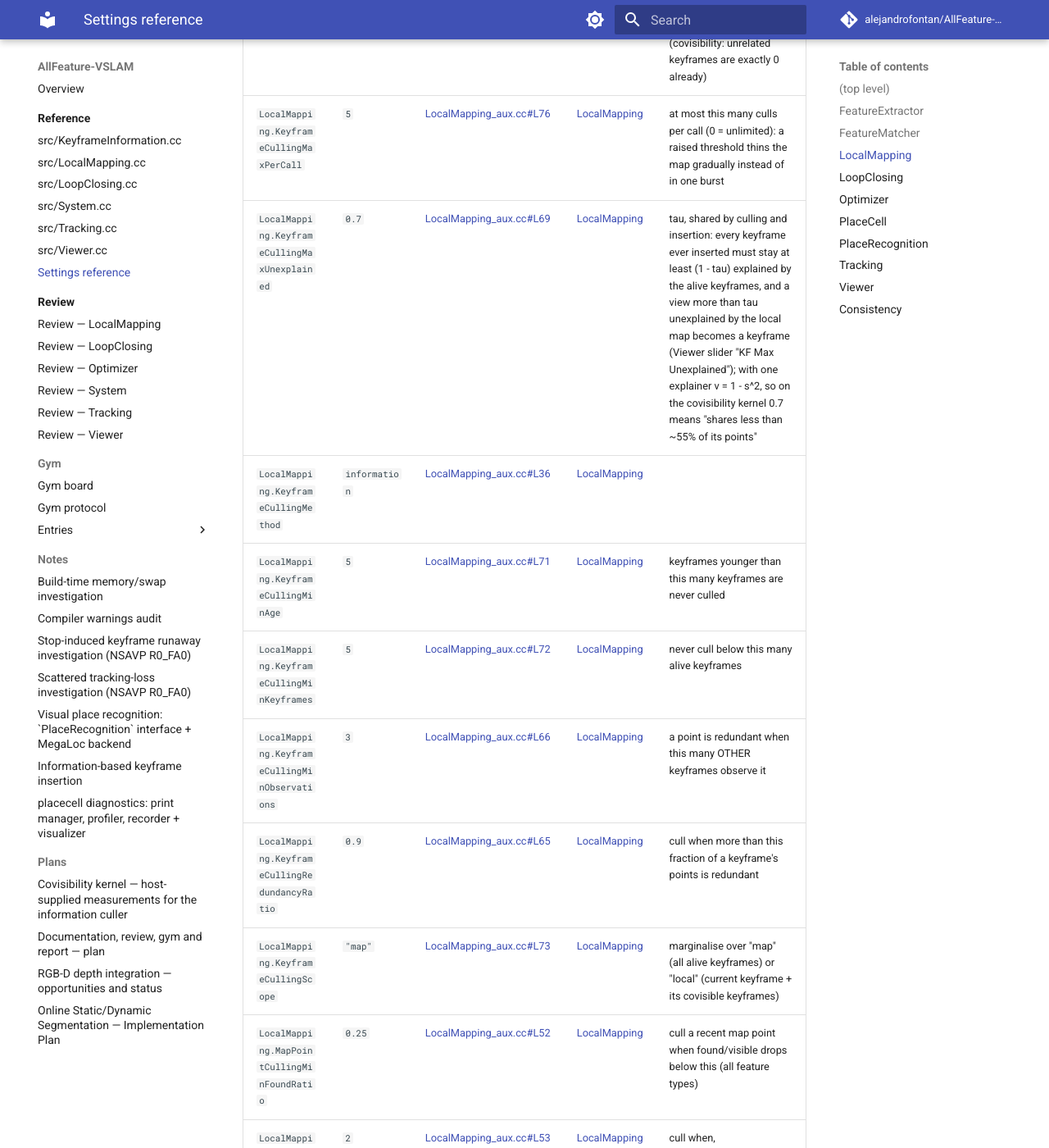
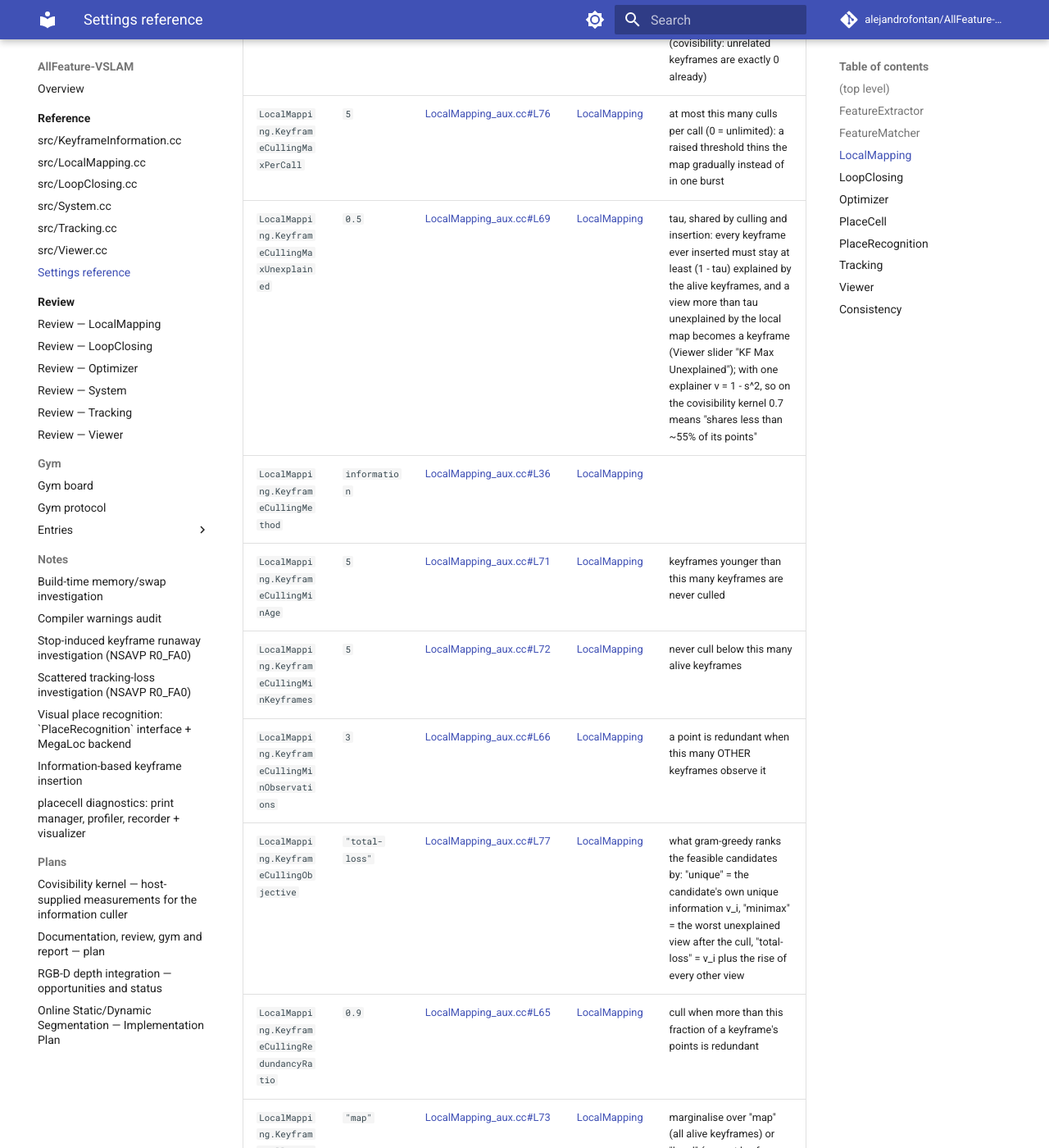
Before and after one commit to alejandrofontan/AllFeature-VSLAM, an MkDocs documentation site: the page built from docs/reference/settings.md, in a window 1280 px wide and 1400 px high, scrolled down 2826 px. Shown: the whole window at 82% size. Built offline with MkDocs 1.6.1 and Material for MkDocs 9.7.7, drawn with Linux system fonts in a browser that asks for light colours; comment, search, counter and statistics services are not loaded; part of the change alters nothing that is shown; some of the changed text lies outside the part shown.

Commit message:
docs: regenerate settings reference
docs/reference/settings.md had fallen behind the dev settings (segmentation
"none", KeyframeCullingMaxUnexplained 0.5, new KeyframeCullingObjective, shifted
Viewer.cc lines); the docs workflow's `settings_keys.py --check` failed on main.

Co-Authored-By: Claude Opus 5.5 <noreply@anthropic.com>

```diff
--- a/docs/reference/settings.md
+++ b/docs/reference/settings.md
@@ -10,14 +10,14 @@ keeps the compiled-in default (each `LoadParameters` reads only the keys present
 
 | Key | Dev YAML value | Read in | Page | Description (YAML comment) |
 |---|---|---|---|---|
-| `cam_mono` | `rgb_0` | [Tracking_aux.cc#L26](https://github.com/alejandrofontan/AllFeature-VSLAM/blob/main/src/Tracking_aux.cc#L26 "cam_mono"), [Viewer.cc#L57](https://github.com/alejandrofontan/AllFeature-VSLAM/blob/main/src/Viewer.cc#L57 "cam_mono"), [vslamlab_allfeature_rgbd.cpp#L128](https://github.com/alejandrofontan/AllFeature-VSLAM/blob/main/src/vslamlab_allfeature_rgbd.cpp#L128 "cam_mono") | [Tracking](Tracking.md), [Viewer](Viewer.md), — |  |
+| `cam_mono` | `rgb_0` | [Tracking_aux.cc#L26](https://github.com/alejandrofontan/AllFeature-VSLAM/blob/main/src/Tracking_aux.cc#L26 "cam_mono"), [Viewer.cc#L61](https://github.com/alejandrofontan/AllFeature-VSLAM/blob/main/src/Viewer.cc#L61 "cam_mono"), [vslamlab_allfeature_rgbd.cpp#L128](https://github.com/alejandrofontan/AllFeature-VSLAM/blob/main/src/vslamlab_allfeature_rgbd.cpp#L128 "cam_mono") | [Tracking](Tracking.md), [Viewer](Viewer.md), — |  |
 | `debug` | `false` | [vslamlab_allfeature_mono.cpp#L111](https://github.com/alejandrofontan/AllFeature-VSLAM/blob/main/src/vslamlab_allfeature_mono.cpp#L111 "debug"), [vslamlab_allfeature_mono_stream.cpp#L45](https://github.com/alejandrofontan/AllFeature-VSLAM/blob/main/src/vslamlab_allfeature_mono_stream.cpp#L45 "debug"), [vslamlab_allfeature_rgbd.cpp#L111](https://github.com/alejandrofontan/AllFeature-VSLAM/blob/main/src/vslamlab_allfeature_rgbd.cpp#L111 "debug") | — |  |
 | `feature_vpr` | `"orb32"` | [System.cc#L84](https://github.com/alejandrofontan/AllFeature-VSLAM/blob/main/src/System.cc#L84 "feature_vpr"), [System.cc#L84](https://github.com/alejandrofontan/AllFeature-VSLAM/blob/main/src/System.cc#L84 "feature_vpr") | [System](System.md) | local feature that verifies retrieved candidates (reloc PnP, loop Sim3); |
 | `features` | `["orb32", "aliked128"]` | [vslamlab_allfeature_mono.cpp#L110](https://github.com/alejandrofontan/AllFeature-VSLAM/blob/main/src/vslamlab_allfeature_mono.cpp#L110 "features"), [vslamlab_allfeature_mono_stream.cpp#L44](https://github.com/alejandrofontan/AllFeature-VSLAM/blob/main/src/vslamlab_allfeature_mono_stream.cpp#L44 "features"), [vslamlab_allfeature_rgbd.cpp#L110](https://github.com/alejandrofontan/AllFeature-VSLAM/blob/main/src/vslamlab_allfeature_rgbd.cpp#L110 "features") | — |  |
 | `max_frame_wait` | `0.2` | [FramePacer.h#L35](https://github.com/alejandrofontan/AllFeature-VSLAM/blob/main/include/FramePacer.h#L35 "max_frame_wait") | — | s; the mono/rgbd executables replay the sequence at its own rate (sleep for the rest of the |
 | `megaloc_onnx` | `"megaloc_models/megaloc_322x322.onnx"` | [System.cc#L85](https://github.com/alejandrofontan/AllFeature-VSLAM/blob/main/src/System.cc#L85 "megaloc_onnx"), [System.cc#L85](https://github.com/alejandrofontan/AllFeature-VSLAM/blob/main/src/System.cc#L85 "megaloc_onnx") | [System](System.md) | vpr: megaloc — exported by Thirdparty/placecell/tools/export_megaloc.py |
 | `megaloc_precision` | `"fp16"` | [System.cc#L86](https://github.com/alejandrofontan/AllFeature-VSLAM/blob/main/src/System.cc#L86 "megaloc_precision"), [System.cc#L86](https://github.com/alejandrofontan/AllFeature-VSLAM/blob/main/src/System.cc#L86 "megaloc_precision") | [System](System.md) | TensorRT engine precision: "fp16" | "fp32" |
-| `segmentation` | `"efficientvit"` | [SegmentationSettings.h#L46](https://github.com/alejandrofontan/AllFeature-VSLAM/blob/main/include/SegmentationSettings.h#L46 "segmentation"), [SegmentationSettings.h#L47](https://github.com/alejandrofontan/AllFeature-VSLAM/blob/main/include/SegmentationSettings.h#L47 "segmentation") | [System](System.md) | online semantic segmentation: "efficientvit" | "none" |
+| `segmentation` | `"none"` | [SegmentationSettings.h#L46](https://github.com/alejandrofontan/AllFeature-VSLAM/blob/main/include/SegmentationSettings.h#L46 "segmentation"), [SegmentationSettings.h#L47](https://github.com/alejandrofontan/AllFeature-VSLAM/blob/main/include/SegmentationSettings.h#L47 "segmentation") | [System](System.md) | online semantic segmentation: "efficientvit" | "none" |
 | `segmentation_onnx` | `*(not in the YAML)*` | [SegmentationSettings.h#L50](https://github.com/alejandrofontan/AllFeature-VSLAM/blob/main/include/SegmentationSettings.h#L50 "segmentation_onnx"), [SegmentationSettings.h#L51](https://github.com/alejandrofontan/AllFeature-VSLAM/blob/main/include/SegmentationSettings.h#L51 "segmentation_onnx") | [System](System.md) |  |
 | `vpr` | `"megaloc"` | [System.cc#L83](https://github.com/alejandrofontan/AllFeature-VSLAM/blob/main/src/System.cc#L83 "vpr"), [System.cc#L83](https://github.com/alejandrofontan/AllFeature-VSLAM/blob/main/src/System.cc#L83 "vpr") | [System](System.md) | visual place recognition backend: "megaloc" (default) | "none" |
 
@@ -48,11 +48,12 @@ keeps the compiled-in default (each `LoadParameters` reads only the keys present
 | `LocalMapping.InformationKernel` | `"covisibility"` | [LocalMapping_aux.cc#L43](https://github.com/alejandrofontan/AllFeature-VSLAM/blob/main/src/LocalMapping_aux.cc#L43 "LocalMapping.InformationKernel") | [LocalMapping](LocalMapping.md) |  |
 | `LocalMapping.KeyframeCullingCentred` | `0` | [LocalMapping_aux.cc#L87](https://github.com/alejandrofontan/AllFeature-VSLAM/blob/main/src/LocalMapping_aux.cc#L87 "LocalMapping.KeyframeCullingCentred") | [LocalMapping](LocalMapping.md) | 1 = correlation of mean-centred descriptors (recommended for megaloc: removes its ~0.37 common-mode floor), 0 = raw cosine (covisibility: unrelated keyframes are exactly 0 already) |
 | `LocalMapping.KeyframeCullingMaxPerCall` | `5` | [LocalMapping_aux.cc#L76](https://github.com/alejandrofontan/AllFeature-VSLAM/blob/main/src/LocalMapping_aux.cc#L76 "LocalMapping.KeyframeCullingMaxPerCall") | [LocalMapping](LocalMapping.md) | at most this many culls per call (0 = unlimited): a raised threshold thins the map gradually instead of in one burst |
-| `LocalMapping.KeyframeCullingMaxUnexplained` | `0.7` | [LocalMapping_aux.cc#L69](https://github.com/alejandrofontan/AllFeature-VSLAM/blob/main/src/LocalMapping_aux.cc#L69 "LocalMapping.KeyframeCullingMaxUnexplained") | [LocalMapping](LocalMapping.md) | tau, shared by culling and insertion: every keyframe ever inserted must stay at least (1 - tau) explained by the alive keyframes, and a view more than tau unexplained by the local map becomes a keyframe (Viewer slider "KF Max Unexplained"); with one explainer v = 1 - s^2, so on the covisibility kernel 0.7 means "shares less than ~55% of its points" |
+| `LocalMapping.KeyframeCullingMaxUnexplained` | `0.5` | [LocalMapping_aux.cc#L69](https://github.com/alejandrofontan/AllFeature-VSLAM/blob/main/src/LocalMapping_aux.cc#L69 "LocalMapping.KeyframeCullingMaxUnexplained") | [LocalMapping](LocalMapping.md) | tau, shared by culling and insertion: every keyframe ever inserted must stay at least (1 - tau) explained by the alive keyframes, and a view more than tau unexplained by the local map becomes a keyframe (Viewer slider "KF Max Unexplained"); with one explainer v = 1 - s^2, so on the covisibility kernel 0.7 means "shares less than ~55% of its points" |
 | `LocalMapping.KeyframeCullingMethod` | `information` | [LocalMapping_aux.cc#L36](https://github.com/alejandrofontan/AllFeature-VSLAM/blob/main/src/LocalMapping_aux.cc#L36 "LocalMapping.KeyframeCullingMethod") | [LocalMapping](LocalMapping.md) |  |
 | `LocalMapping.KeyframeCullingMinAge` | `5` | [LocalMapping_aux.cc#L71](https://github.com/alejandrofontan/AllFeature-VSLAM/blob/main/src/LocalMapping_aux.cc#L71 "LocalMapping.KeyframeCullingMinAge") | [LocalMapping](LocalMapping.md) | keyframes younger than this many keyframes are never culled |
 | `LocalMapping.KeyframeCullingMinKeyframes` | `5` | [LocalMapping_aux.cc#L72](https://github.com/alejandrofontan/AllFeature-VSLAM/blob/main/src/LocalMapping_aux.cc#L72 "LocalMapping.KeyframeCullingMinKeyframes") | [LocalMapping](LocalMapping.md) | never cull below this many alive keyframes |
 | `LocalMapping.KeyframeCullingMinObservations` | `3` | [LocalMapping_aux.cc#L66](https://github.com/alejandrofontan/AllFeature-VSLAM/blob/main/src/LocalMapping_aux.cc#L66 "LocalMapping.KeyframeCullingMinObservations") | [LocalMapping](LocalMapping.md) | a point is redundant when this many OTHER keyframes observe it |
+| `LocalMapping.KeyframeCullingObjective` | `"total-loss"` | [LocalMapping_aux.cc#L77](https://github.com/alejandrofontan/AllFeature-VSLAM/blob/main/src/LocalMapping_aux.cc#L77 "LocalMapping.KeyframeCullingObjective") | [LocalMapping](LocalMapping.md) | what gram-greedy ranks the feasible candidates by: "unique" = the candidate's own unique information v_i, "minimax" = the worst unexplained view after the cull, "total-loss" = v_i plus the rise of every other view |
 | `LocalMapping.KeyframeCullingRedundancyRatio` | `0.9` | [LocalMapping_aux.cc#L65](https://github.com/alejandrofontan/AllFeature-VSLAM/blob/main/src/LocalMapping_aux.cc#L65 "LocalMapping.KeyframeCullingRedundancyRatio") | [LocalMapping](LocalMapping.md) | cull when more than this fraction of a keyframe's points is redundant |
 | `LocalMapping.KeyframeCullingScope` | `"map"` | [LocalMapping_aux.cc#L73](https://github.com/alejandrofontan/AllFeature-VSLAM/blob/main/src/LocalMapping_aux.cc#L73 "LocalMapping.KeyframeCullingScope") | [LocalMapping](LocalMapping.md) | marginalise over "map" (all alive keyframes) or "local" (current keyframe + its covisible keyframes) |
 | `LocalMapping.MapPointCullingMinFoundRatio` | `0.25` | [LocalMapping_aux.cc#L52](https://github.com/alejandrofontan/AllFeature-VSLAM/blob/main/src/LocalMapping_aux.cc#L52 "LocalMapping.MapPointCullingMinFoundRatio") | [LocalMapping](LocalMapping.md) | cull a recent map point when found/visible drops below this (all feature types) |
@@ -169,14 +170,14 @@ keeps the compiled-in default (each `LoadParameters` reads only the keys present
 | `Viewer.KeyFrameLineWidth` | `1` | [MapDrawer.cc#L87](https://github.com/alejandrofontan/AllFeature-VSLAM/blob/main/src/MapDrawer.cc#L87 "Viewer.KeyFrameLineWidth"), [MapDrawer.cc#L88](https://github.com/alejandrofontan/AllFeature-VSLAM/blob/main/src/MapDrawer.cc#L88 "Viewer.KeyFrameLineWidth") | — |  |
 | `Viewer.KeyFrameSize` | `0.05` | [MapDrawer.cc#L85](https://github.com/alejandrofontan/AllFeature-VSLAM/blob/main/src/MapDrawer.cc#L85 "Viewer.KeyFrameSize"), [MapDrawer.cc#L86](https://github.com/alejandrofontan/AllFeature-VSLAM/blob/main/src/MapDrawer.cc#L86 "Viewer.KeyFrameSize") | — |  |
 | `Viewer.MapPointsRefreshHz` | `5` | [MapDrawer.cc#L112](https://github.com/alejandrofontan/AllFeature-VSLAM/blob/main/src/MapDrawer.cc#L112 "Viewer.MapPointsRefreshHz"), [MapDrawer.cc#L114](https://github.com/alejandrofontan/AllFeature-VSLAM/blob/main/src/MapDrawer.cc#L114 "Viewer.MapPointsRefreshHz") | — | the viewer snapshots the map points into a vertex buffer at most this often (the only |
-| `Viewer.Multisampling` | `0` | [Viewer.cc#L87](https://github.com/alejandrofontan/AllFeature-VSLAM/blob/main/src/Viewer.cc#L87 "Viewer.Multisampling"), [Viewer.cc#L88](https://github.com/alejandrofontan/AllFeature-VSLAM/blob/main/src/Viewer.cc#L88 "Viewer.Multisampling") | [Viewer](Viewer.md) | MSAA samples requested for the window; 0 = off (default). Advisory only: the Pangolin this |
+| `Viewer.Multisampling` | `0` | [Viewer.cc#L91](https://github.com/alejandrofontan/AllFeature-VSLAM/blob/main/src/Viewer.cc#L91 "Viewer.Multisampling"), [Viewer.cc#L92](https://github.com/alejandrofontan/AllFeature-VSLAM/blob/main/src/Viewer.cc#L92 "Viewer.Multisampling") | [Viewer](Viewer.md) | MSAA samples requested for the window; 0 = off (default). Advisory only: the Pangolin this |
 | `Viewer.PointColorMode` | `"feature"` | [MapDrawer.cc#L99](https://github.com/alejandrofontan/AllFeature-VSLAM/blob/main/src/MapDrawer.cc#L99 "Viewer.PointColorMode"), [MapDrawer.cc#L103](https://github.com/alejandrofontan/AllFeature-VSLAM/blob/main/src/MapDrawer.cc#L103 "Viewer.PointColorMode") | — | map point color: "feature" (feature-type palette) | "rgb" (image color sampled at creation); |
 | `Viewer.PointSize` | `5` | [MapDrawer.cc#L91](https://github.com/alejandrofontan/AllFeature-VSLAM/blob/main/src/MapDrawer.cc#L91 "Viewer.PointSize"), [MapDrawer.cc#L92](https://github.com/alejandrofontan/AllFeature-VSLAM/blob/main/src/MapDrawer.cc#L92 "Viewer.PointSize") | — |  |
 | `Viewer.TrajectoryLineWidth` | `3.0` | [MapDrawer.cc#L97](https://github.com/alejandrofontan/AllFeature-VSLAM/blob/main/src/MapDrawer.cc#L97 "Viewer.TrajectoryLineWidth"), [MapDrawer.cc#L98](https://github.com/alejandrofontan/AllFeature-VSLAM/blob/main/src/MapDrawer.cc#L98 "Viewer.TrajectoryLineWidth") | — |  |
-| `Viewer.ViewpointF` | `500` | [Viewer.cc#L86](https://github.com/alejandrofontan/AllFeature-VSLAM/blob/main/src/Viewer.cc#L86 "Viewer.ViewpointF") | [Viewer](Viewer.md) |  |
-| `Viewer.ViewpointX` | `0` | [Viewer.cc#L83](https://github.com/alejandrofontan/AllFeature-VSLAM/blob/main/src/Viewer.cc#L83 "Viewer.ViewpointX") | [Viewer](Viewer.md) |  |
-| `Viewer.ViewpointY` | `-0.7` | [Viewer.cc#L84](https://github.com/alejandrofontan/AllFeature-VSLAM/blob/main/src/Viewer.cc#L84 "Viewer.ViewpointY") | [Viewer](Viewer.md) |  |
-| `Viewer.ViewpointZ` | `-1.8` | [Viewer.cc#L85](https://github.com/alejandrofontan/AllFeature-VSLAM/blob/main/src/Viewer.cc#L85 "Viewer.ViewpointZ") | [Viewer](Viewer.md) |  |
+| `Viewer.ViewpointF` | `500` | [Viewer.cc#L90](https://github.com/alejandrofontan/AllFeature-VSLAM/blob/main/src/Viewer.cc#L90 "Viewer.ViewpointF") | [Viewer](Viewer.md) |  |
+| `Viewer.ViewpointX` | `0` | [Viewer.cc#L87](https://github.com/alejandrofontan/AllFeature-VSLAM/blob/main/src/Viewer.cc#L87 "Viewer.ViewpointX") | [Viewer](Viewer.md) |  |
+| `Viewer.ViewpointY` | `-0.7` | [Viewer.cc#L88](https://github.com/alejandrofontan/AllFeature-VSLAM/blob/main/src/Viewer.cc#L88 "Viewer.ViewpointY") | [Viewer](Viewer.md) |  |
+| `Viewer.ViewpointZ` | `-1.8` | [Viewer.cc#L89](https://github.com/alejandrofontan/AllFeature-VSLAM/blob/main/src/Viewer.cc#L89 "Viewer.ViewpointZ") | [Viewer](Viewer.md) |  |
 
 ## Consistency
 
```
